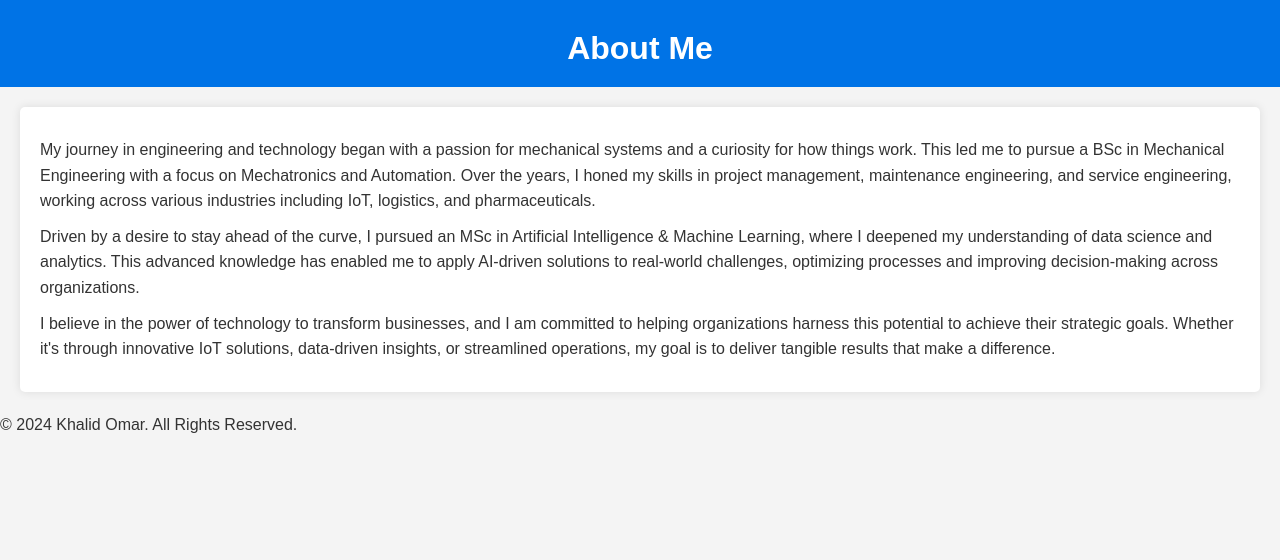
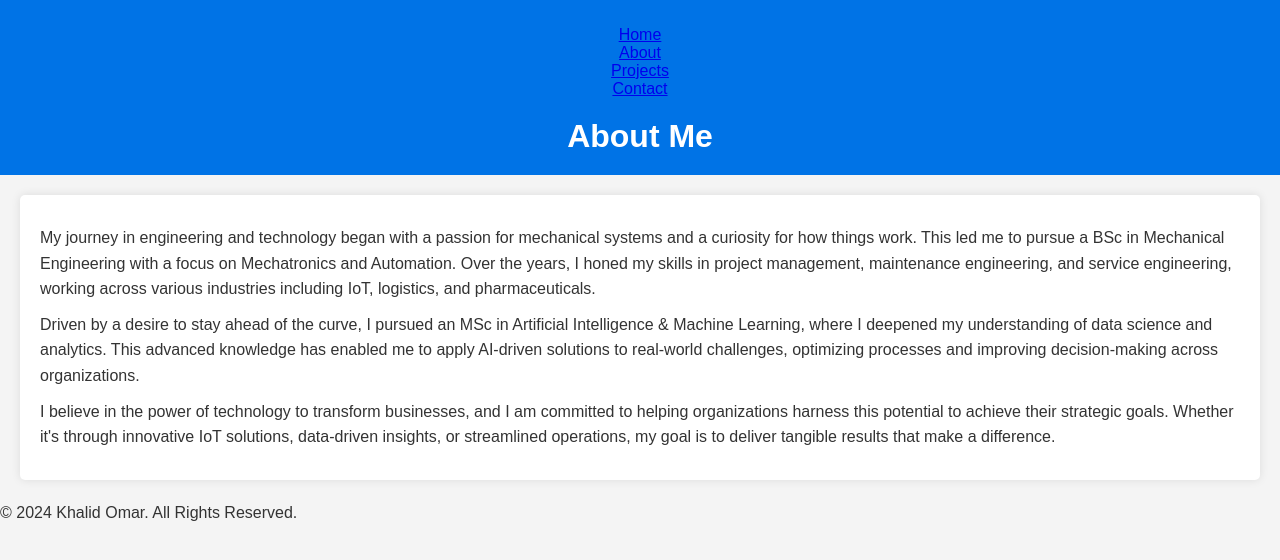
Before and after one commit to khalidmomar/Eng.Khalid-Omar-portfolio, a plain HTML site: page about.html in a window 1280 px wide. Drawn offline with Linux system fonts and the light colour scheme.

Commit message:
Update about.html

```diff
--- a/about.html
+++ b/about.html
@@ -8,6 +8,14 @@
 </head>
 <body>
     <header>
+        <nav>
+            <ul>
+                <li><a href="index.html">Home</a></li>
+                <li><a href="about.html">About</a></li>
+                <li><a href="projects.html">Projects</a></li>
+                <li><a href="contact.html">Contact</a></li>
+            </ul>
+        </nav>
         <h1>About Me</h1>
     </header>
 
```
